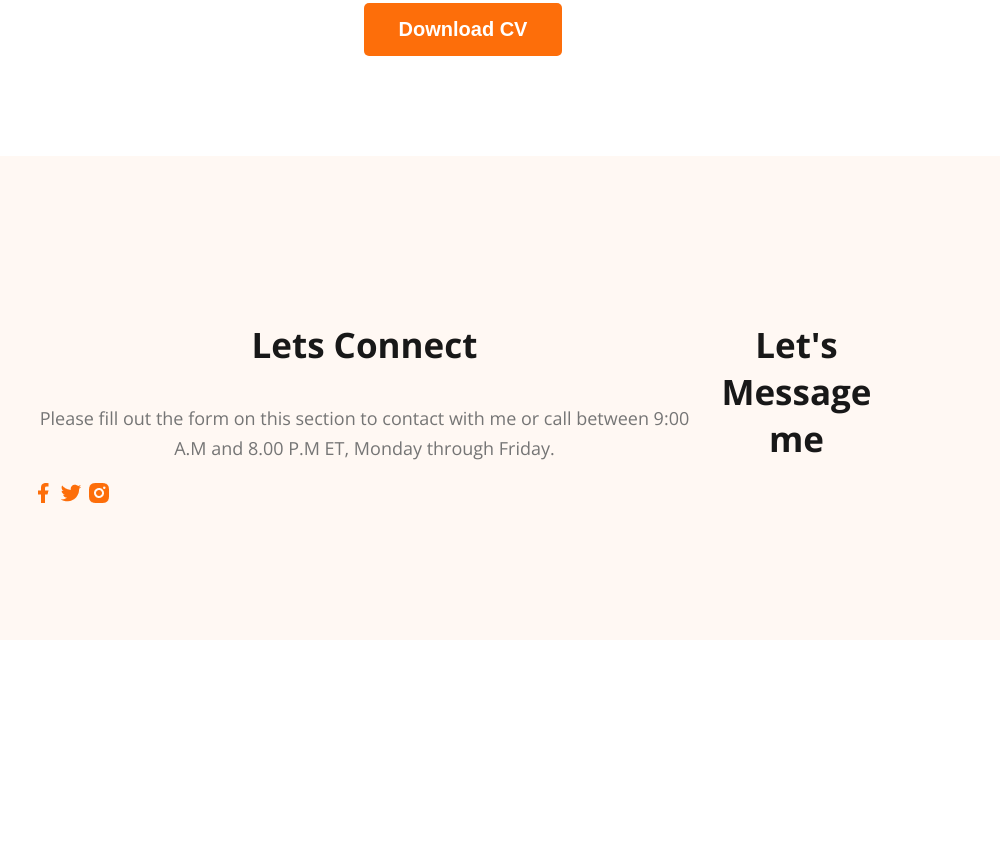
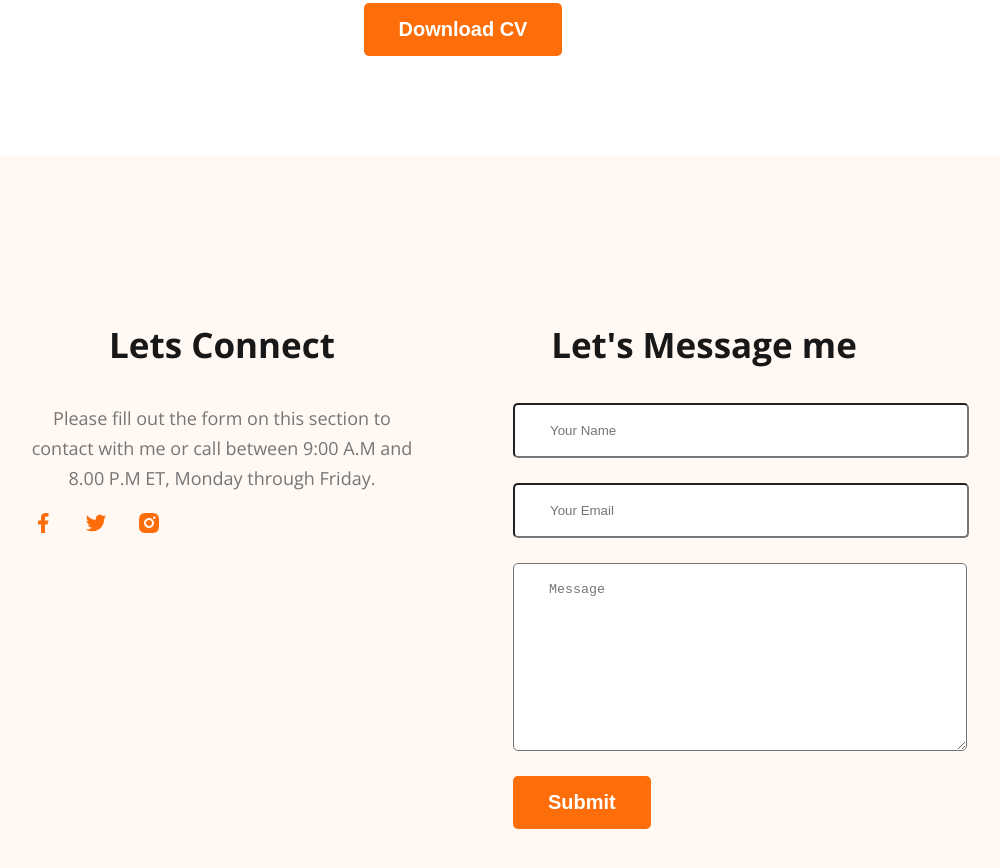
Before and after one commit to atikxcode/webdeveloper-portfolio, a plain HTML site: page index.html in a window 1280 px wide. Shown: the part 3433-4301 px from the top of the page, without its empty margins (177-1177 px from the left). Before the commit the page ends 4081 px from the top, so only its background shows below. Drawn offline with nearby package versions, Linux system fonts and the light colour scheme.

Commit message:
finished project

```diff
--- a/index.html
+++ b/index.html
@@ -201,6 +201,12 @@
     </div>
     <div class="footer-column">
       <h3 class="section-title">Let's Message me</h3>
+      <form class="contact" action="">
+        <input type="text" placeholder="Your Name">
+        <input type="email" name="" placeholder="Your Email">
+        <textarea name="" placeholder="Message" id="" cols="30" rows="10"></textarea>
+        <input class="btn-primary" type="submit" value="Submit">
+      </form>
     </div>
   </footer>
 </body>
--- a/styles/portfolio.css
+++ b/styles/portfolio.css
@@ -224,4 +224,24 @@ footer{
   background: #FFF8F3;
   padding:130px 200px;
   margin-top:100px;
+  gap:100px;
+
 }
+
+.footer-column{
+  width:50%;
+}
+
+.social-links a{
+  margin-right:25px;
+}
+
+.contact input[type="text"], .contact input[type="email"], textarea{
+  display:block;
+  margin-bottom:25px;
+  padding:18px 35px;
+  color:#757575;
+  border-radius: 5px;
+  background:#FFF;
+  width:100%
+}
```
